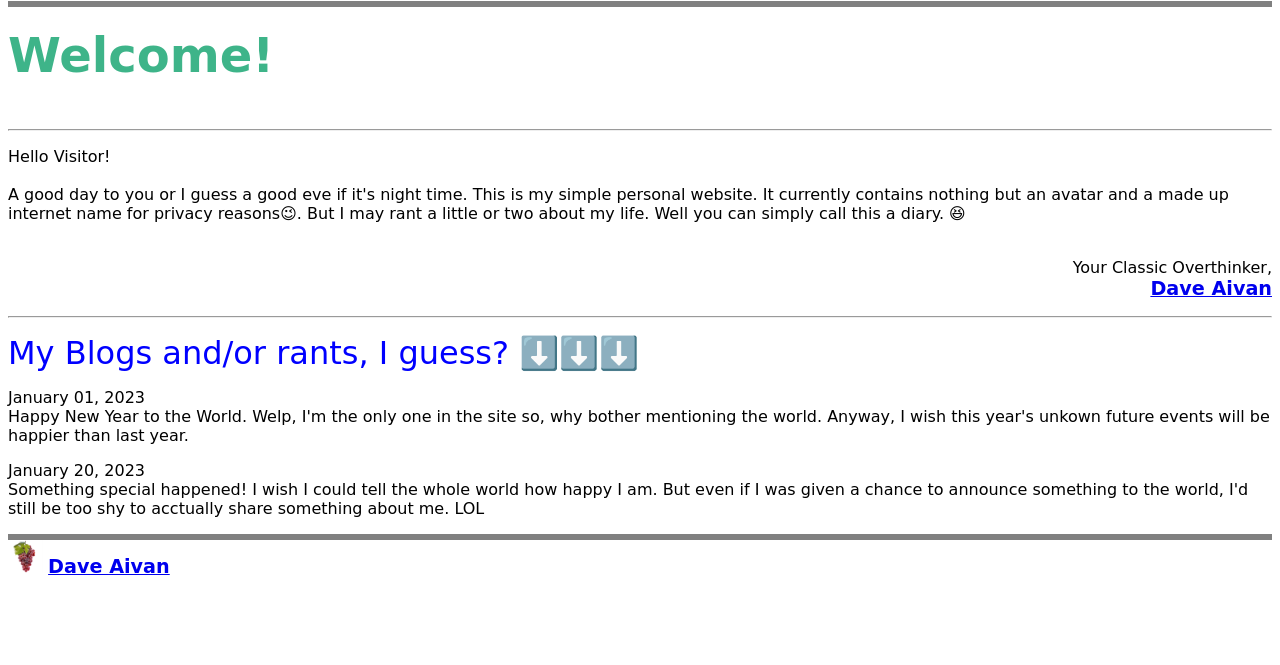
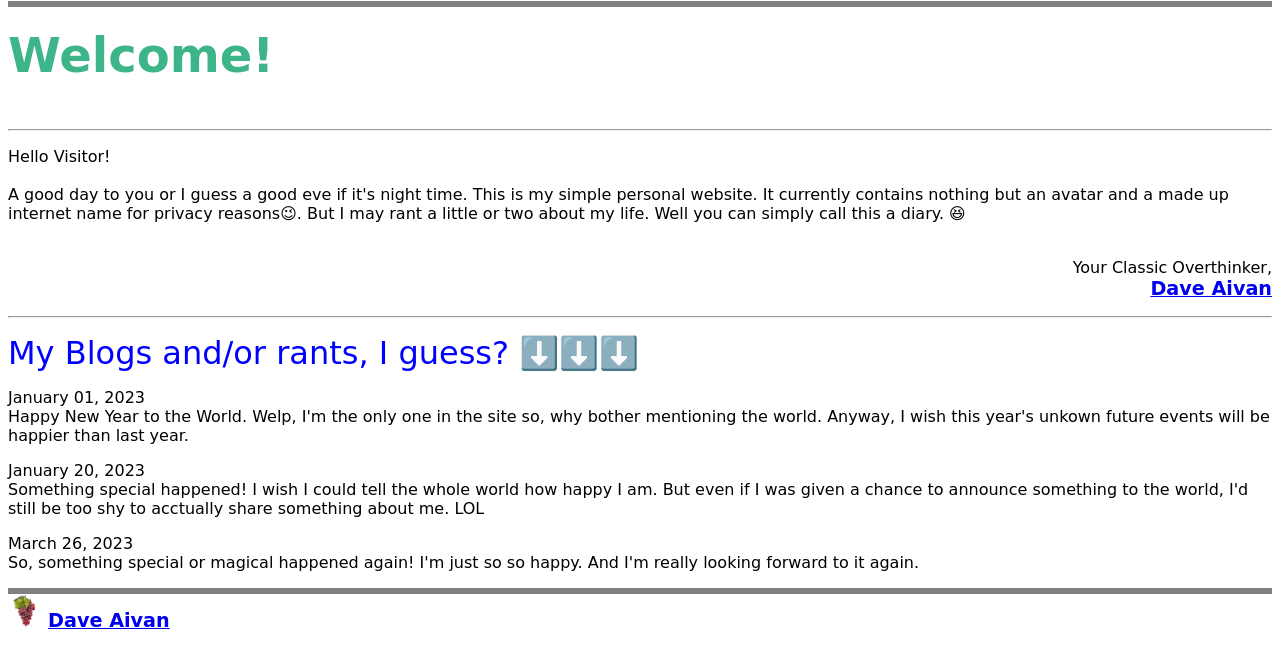
Before and after one commit to Grapes7/Bloggerist-daveaivan, a plain HTML site: page HTML/Home.html in a window 1280 px wide. Shown: the part 79-744 px from the top of the page. Drawn offline with Linux system fonts and the light colour scheme.

Commit message:
Update Home.html

```diff
--- a/HTML/Home.html
+++ b/HTML/Home.html
@@ -47,6 +47,10 @@
 <br/> Something special happened! I wish I could tell the whole world how happy I am. But even if I was given a chance to announce something to the world, I'd still be too shy to acctually share something about me. LOL
 </p>
 
+ <p> March 26, 2023
+<br/> So, something special or magical happened again! I'm just so so happy. And I'm really looking forward to it again.
+</p>
+
 </font>
 
 <table bgcolor = "Gray" width = "100%">
```
